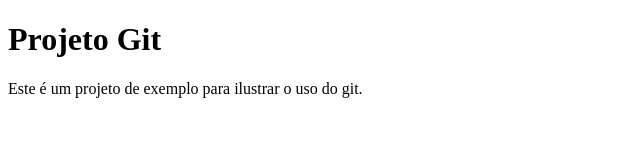
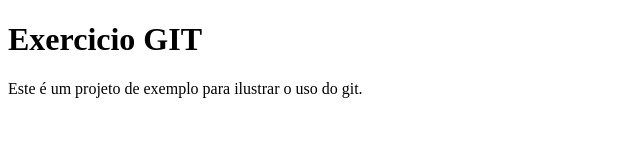
Before and after one commit to willianbatistacampiao/projeto-git, a plain HTML site: page index.html in a window 1280 px wide. Shown: the whole page, without its empty margins (0-640 px from the left). Drawn offline with Linux system fonts and the light colour scheme.

Commit message:
Update index.html

```diff
--- a/index.html
+++ b/index.html
@@ -6,7 +6,7 @@
     <title>Projeto Git</title>
 </head>
 <body>
-    <h1>Projeto Git</h1>
+    <h1>Exercicio GIT</h1>
     <p>Este é um projeto de exemplo para ilustrar o uso do git.</p>
 </body>
 </html>
```
